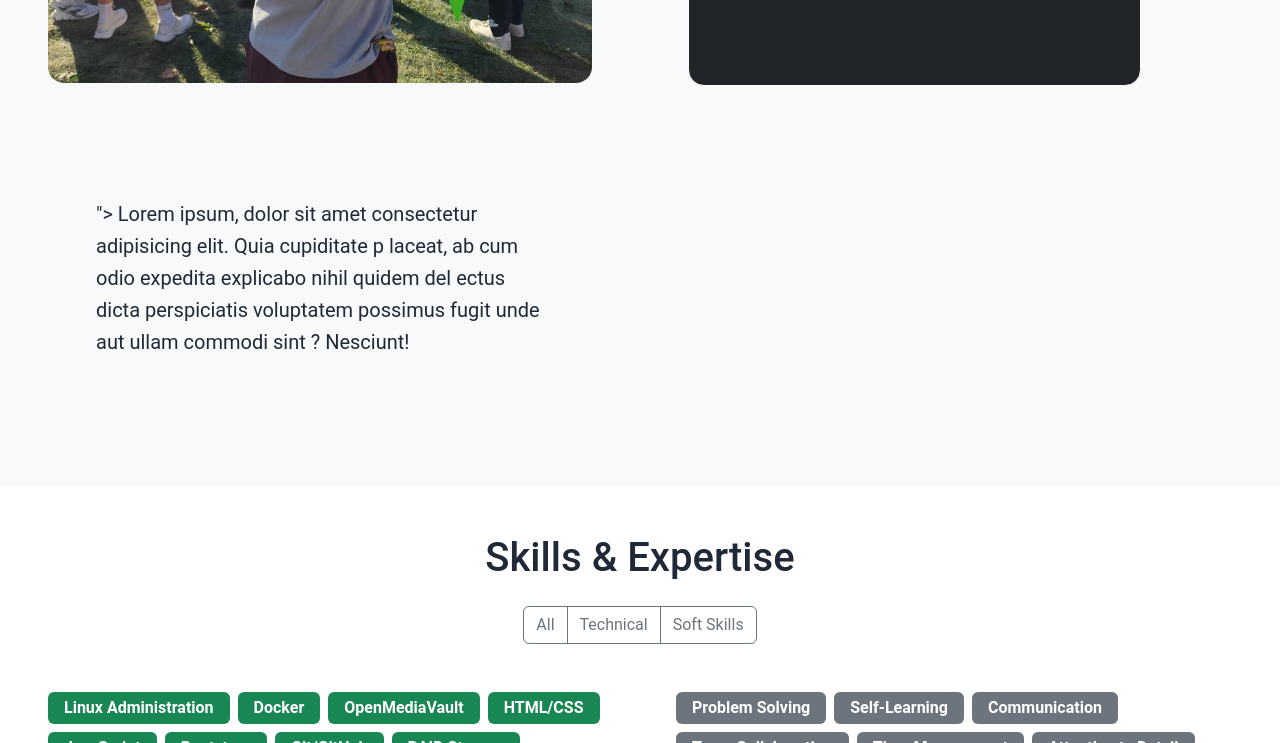
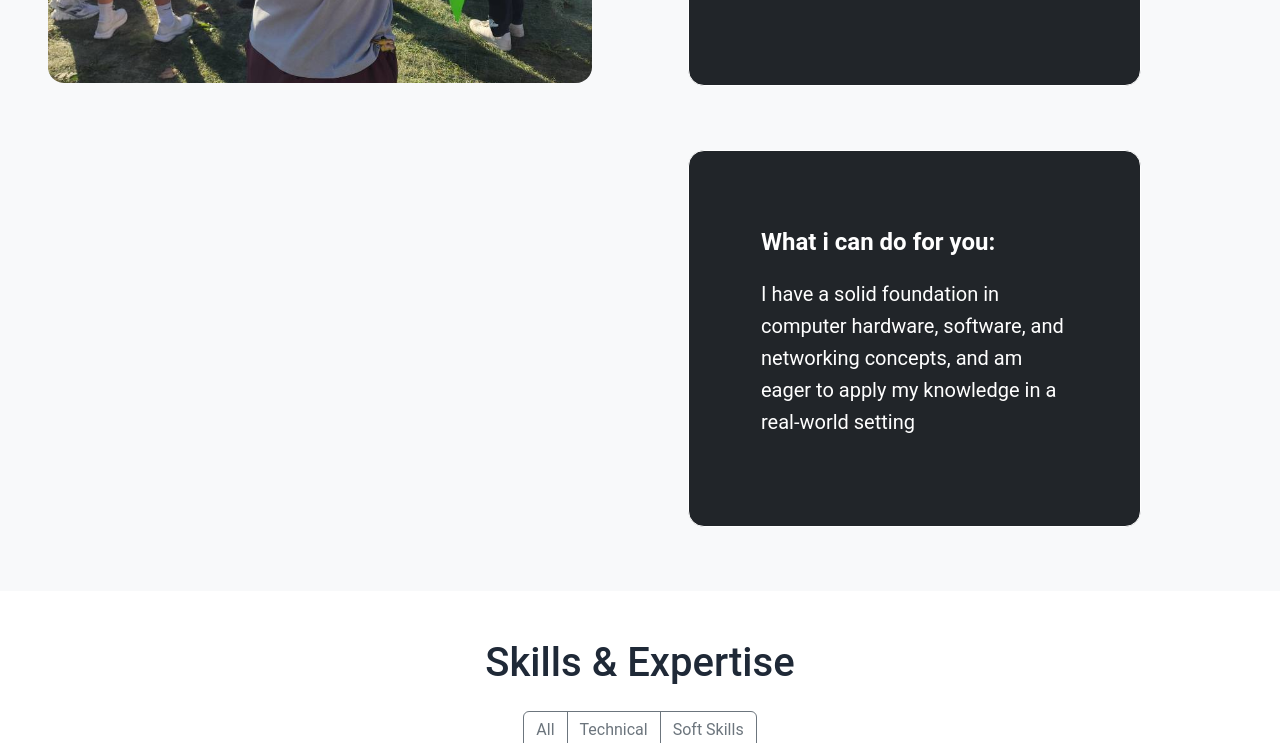
Before and after one commit to AlxMarz/studious-octo-palm-tree, a website: page index.html in a window 1280 px wide. Shown: the part 1917-2660 px from the top of the page. Drawn offline with nearby package versions, Linux system fonts and the light colour scheme.

Commit message:
adding desc

```diff
--- a/index.html
+++ b/index.html
@@ -119,11 +119,12 @@
     <!-- About Section -->
     <section class="container-fluid bg-light py-5" id="aboutMe">
         <h2 class="section-title text-center fs-1">About me</h2>
+
         <div class="row row-cols-1 row-cols-lg-2">
+
             <!-- image with sub-->
             <div class="col d-flex flex-column p-5 pb-3 align-items-center">
                 <!-- add card here -->
-
                 <div class="rounded" style="width: 100%; height: auto;">
                     <div id="cara2" class="carousel slide shadow-xlg" data-bs-ride="carousel"
                         style="width: 100%; height: auto;">
@@ -151,12 +152,15 @@
                         </button>
                     </div>
                 </div>
+            </div>
+            <!-- end of image section -->
 
-            </div>
+            <div class="col-md-6">
+            <!-- second column with summary and what i can do for you sections -->
+            <div class="row">
 
-            <div class="col d-flex flex-column d-flex height-100 p-5 pb-3">
-                <!-- summary  -->
-                <div class="text-bg-dark col-lg-10 border border-white rounded-4">
+            <div class="col-12 d-flex flex-column h-100 p-5 pb-3">
+                <div class="text-bg-dark col-lg-10 border border-white rounded-4 h-100">
                     <div class="p-5 m-4">
                         <p class="lead fs-4 text-left fw-bold">
                             Hey im Alex, a 25 year IT professional based out of Kansas City.
@@ -169,14 +173,26 @@
                     </div>
                 </div>
             </div>
-            <div class="col d-flex col-lg-6 flex-column p-5 pb-3 ">
-                <p class="fs-5 p-5 "> ">
-                    Lorem ipsum, dolor sit amet consectetur adipisicing elit. Quia cupiditate p
-                    laceat, ab cum odio expedita explicabo nihil quidem del
-                    ectus dicta perspiciatis voluptatem possimus fugit unde aut ullam commodi sint
-                    ? Nesciunt!
-                </p>
+            <div class="col-12 d-flex flex-column h-100 p-5 pb-3">
+                <div class="text-bg-dark col-lg-10 border border-white rounded-4 h-100">
+                    <div class="p-5 m-4">
+                        <p class="lead fs-4 text-left fw-bold">
+                            What i can do for you:
+                        </p>
+                        <p class="fs-5">
+                            I have a solid foundation in computer hardware,
+                            software, and networking concepts,
+                            and am eager to apply my knowledge in a real-world setting
+                        </p>
+                    </div>
+                </div>
             </div>
+            </div>
+            </div>
+
+            <!-- leave these -->
+        </div>
+        </div>
         </div>
     </section>
 
```
